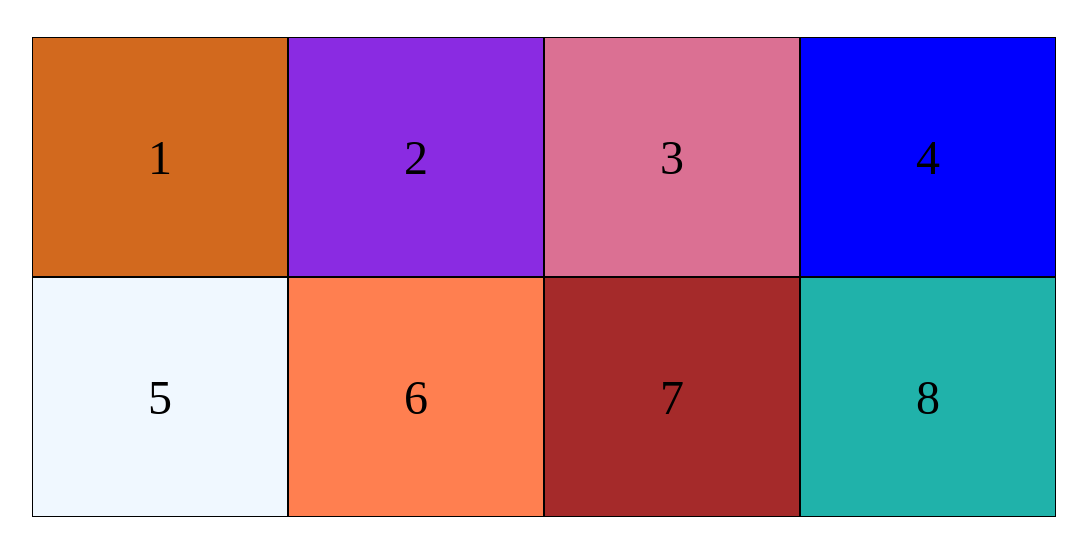
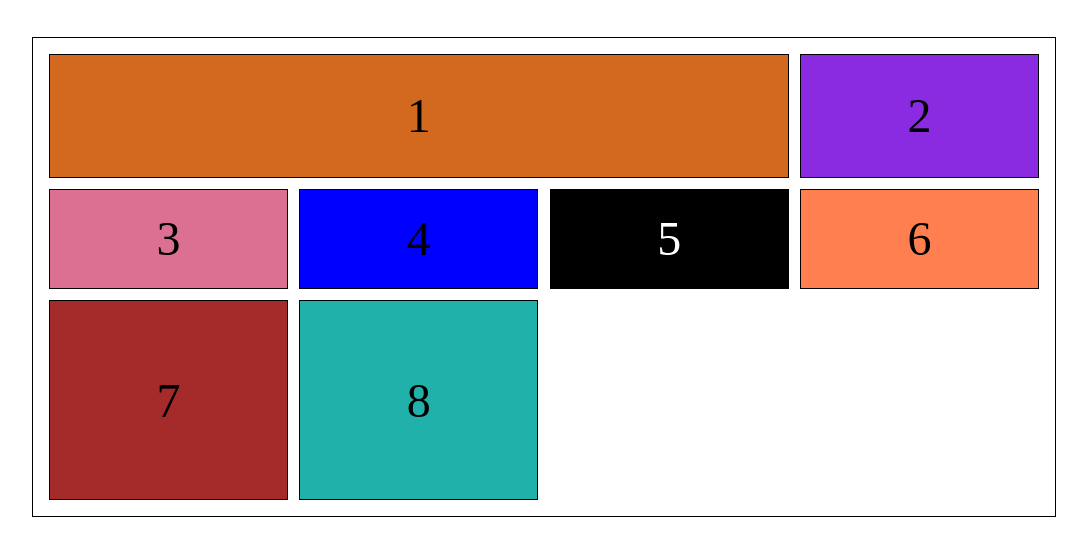
Before and after one commit to Hea092024/29okt-grid, a plain HTML site: page index.html in a window 1280 px wide. Shown: the part 80-636 px from the top of the page, without its empty margins (96-1183 px from the left). Drawn offline with Linux system fonts and the light colour scheme.

Commit message:
updated main

```diff
--- a/style.css
+++ b/style.css
@@ -1,19 +1,17 @@
-*{
+* {
   margin: 0;
   box-sizing: border-box;
-
 }
-body{
+body {
   min-height: 100svh;
-
 }
 
-h1{
+h1 {
   text-align: center;
   margin-block: 40px;
 }
 
-div{
+div {
   display: grid;
   place-items: center;
   border: solid 1px black;
@@ -21,40 +19,52 @@ div{
   font-size: 3rem;
   background-color: chocolate;
 }
-main{
+main {
+  border: solid 1px black;
+  padding: 1em;
   display: grid;
   max-width: 80%;
   min-height: 60svh;
   margin-inline: auto;
-    grid-template-columns: repeat(4,minmax(100px,1fr));
+
+  grid-template-columns: repeat(4, minmax(100px, 1fr));
+  grid-template-rows: 1fr 100px 200px;
+  row-gap: 1em;
+  column-gap: 1em;
+  gap: .7em;
+  /* grid-auto-flow: column; */
 }
 
-#item2{
+#item1{
+    grid-column-start: 1;
+    grid-column-end: 4;
+}
+
+#item2 {
   background-color: blueviolet;
 }
 
-#item3{
-background-color: palevioletred
+#item3 {
+  background-color: palevioletred;
 }
 
-#item4{
+#item4 {
   background-color: blue;
-
 }
 
-#item5{
-background-color: aliceblue;
+#item5 {
+  background-color: black;
+  color: white;
 }
 
-#item6{
-
+#item6 {
   background-color: coral;
 }
 
-#item7{
+#item7 {
   background-color: brown;
 }
 
-#item8{
+#item8 {
   background-color: lightseagreen;
 }
```
Lines whose indentation alone changed are shown as unchanged.
